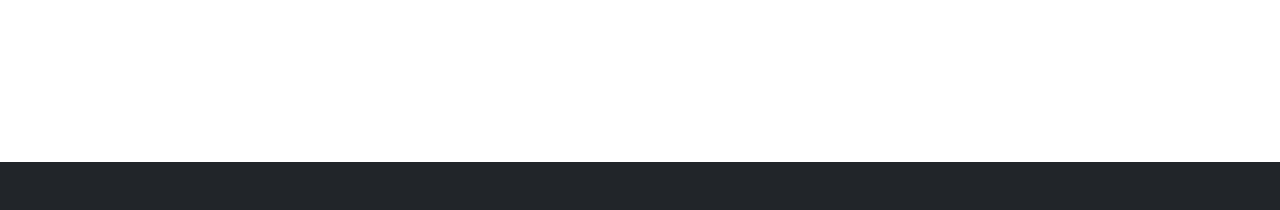
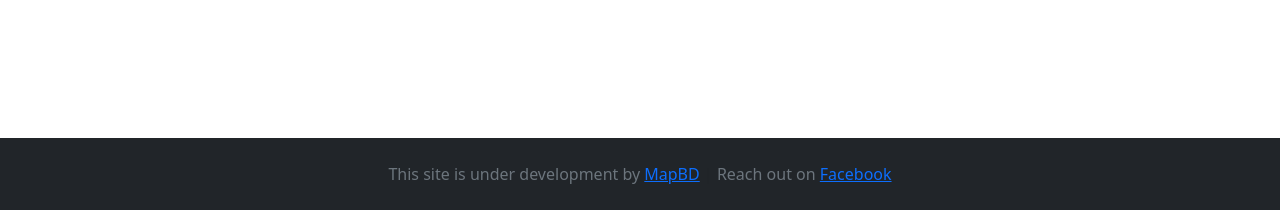
Before and after one commit to mapbd/Mapathon, a plain HTML site: page index.html in a window 1280 px wide. Shown: the part 590-800 px from the top of the page. Drawn offline with Linux system fonts and the light colour scheme.

Commit message:
Update index.html

```diff
--- a/index.html
+++ b/index.html
@@ -47,10 +47,10 @@
   </main>
   <footer class="bg-light p-4 mt-auto text-center" style="background-color: #212529">
     <div class="container">
-<!--       <span class="text-muted">
+      <span class="text-muted">
         This site is under development by <a href="https://mapbd.github.io/" target="_blank">MapBD</a></span>
       <span>&#124;</span>
-      <span class="text-muted"> Reach out on <a href="https://www.facebook.com/Mapbd-108474674420943" target="_blank">Facebook</a></span> -->
+      <span class="text-muted"> Reach out on <a href="https://www.facebook.com/Mapbd-108474674420943" target="_blank">Facebook</a></span>
     </div>
   </footer>
   <script src="./assets/bootstrap.bundle.min.js"></script>
```
